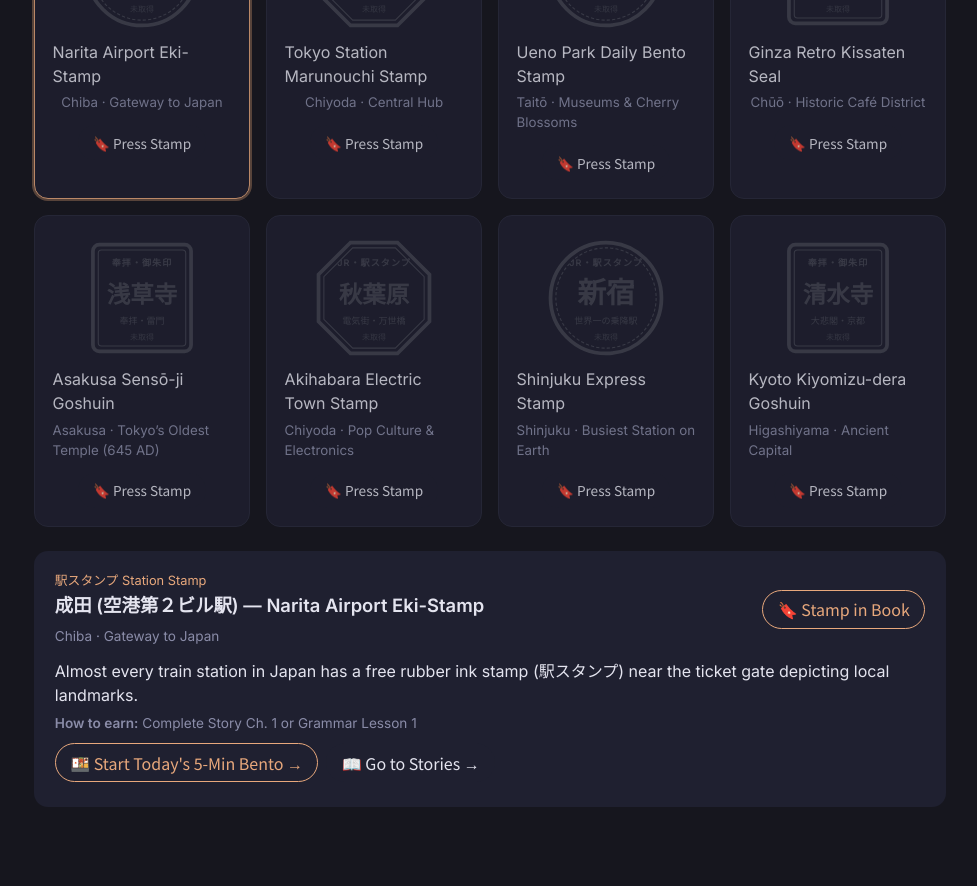
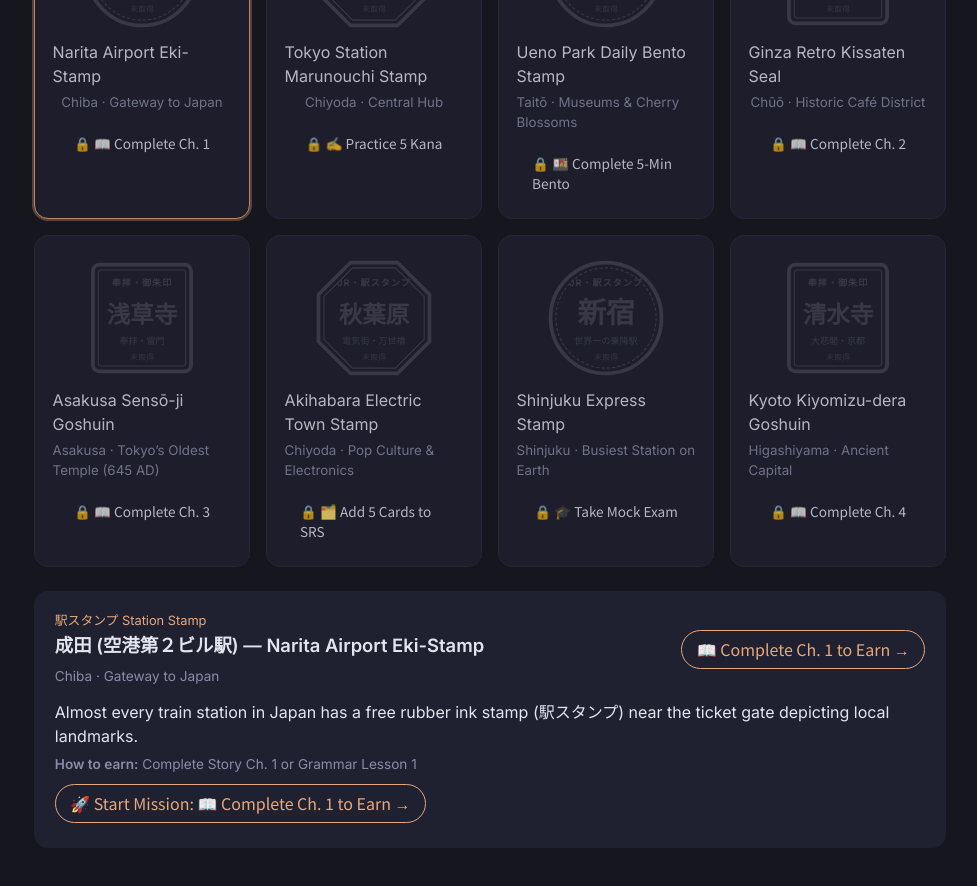
Before and after one commit to janz13/japanese-n5-study, a React (Vite) app: page /#/stamps in a window 1280 px wide. Shown: the part 340-1226 px from the top of the page, without its empty margins (150-1127 px from the left). Built offline with nearby package versions, Linux system fonts and the light colour scheme; what ts-fsrs would draw is missing.

Commit message:
fix(stamps): strictly require milestone completion to earn stamps and remove manual bypass buttons

```diff
--- a/src/pages/StampBook.tsx
+++ b/src/pages/StampBook.tsx
@@ -2,7 +2,6 @@ import { useState } from 'react';
 import { Link } from 'react-router-dom';
 import { STAMPS, type StampDef } from '../data/stamps';
 import { todayStr, useStore } from '../lib/store';
-import { playFanfare } from '../lib/sfx';
 import { speak } from '../lib/tts';
 
 export function useEarnedStamps() {
@@ -86,22 +85,34 @@ export function StampSvg({ stamp, unlocked, date }: { stamp: StampDef; unlocked:
   );
 }
 
+function stampToMission(id: string): { to: string; label: string } {
+  switch (id) {
+    case 'ueno':
+      return { to: '/bento', label: '🍱 Complete 5-Min Bento to Earn' };
+    case 'tokyo-eki':
+      return { to: '/kana', label: '✍️ Practice 5 Kana to Earn' };
+    case 'narita':
+      return { to: '/stories/ch1-arrival', label: '📖 Complete Ch. 1 to Earn' };
+    case 'ginza':
+      return { to: '/stories/ch2-cafe', label: '📖 Complete Ch. 2 to Earn' };
+    case 'asakusa':
+      return { to: '/stories/ch3-asakusa', label: '📖 Complete Ch. 3 to Earn' };
+    case 'akihabara':
+      return { to: '/review', label: '🗂️ Add 5 Cards to SRS to Earn' };
+    case 'shinjuku':
+      return { to: '/exam', label: '🎓 Take Mock Exam to Earn' };
+    case 'kyoto':
+      return { to: '/stories/ch4-weekend', label: '📖 Complete Ch. 4 to Earn' };
+    default:
+      return { to: '/bento', label: '🍱 Study to Earn' };
+  }
+}
+
 export default function StampBook() {
   const earned = useEarnedStamps();
-  const { unlockStamp } = useStore();
   const [selected, setSelected] = useState<StampDef>(STAMPS[0]);
-  const [justPressed, setJustPressed] = useState<string | null>(null);
 
   const count = Object.keys(earned).length;
-
-  const pressStamp = (st: StampDef) => {
-    unlockStamp(st.id);
-    setSelected(st);
-    setJustPressed(st.id);
-    playFanfare();
-    speak(st.kanji);
-    setTimeout(() => setJustPressed(null), 600);
-  };
 
   return (
     <div className="page">
@@ -110,19 +121,18 @@ export default function StampBook() {
         <span className="chip on">{count} / {STAMPS.length} Collected</span>
       </div>
       <p className="muted">
-        Collect traditional Japanese temple seals (御朱印) and train station stamps (駅スタンプ) as you complete lessons, stories, and Daily Bentos—or press any seal below to preview its ink.
+        Collect authentic Japanese temple seals (御朱印) and train station stamps (駅スタンプ) by completing your Daily Bento, practicing Kana, reading graded stories, and sitting for the JLPT Mock Exam.
       </p>
 
       <div className="stamp-grid">
         {STAMPS.map((st) => {
           const isUnlocked = !!earned[st.id];
           const isActive = selected.id === st.id;
+          const mission = stampToMission(st.id);
           return (
             <div
               key={st.id}
-              className={`stamp-card ${isUnlocked ? 'unlocked' : 'locked-stamp'} ${isActive ? 'active-stamp' : ''} ${
-                justPressed === st.id ? 'stamp-pop' : ''
-              }`}
+              className={`stamp-card ${isUnlocked ? 'unlocked' : 'locked-stamp'} ${isActive ? 'active-stamp' : ''}`}
               onClick={() => {
                 setSelected(st);
                 speak(st.kanji);
@@ -132,16 +142,14 @@ export default function StampBook() {
               <div className="stamp-title">{st.nameEn}</div>
               <small className="muted">{st.location}</small>
               {!isUnlocked ? (
-                <button
+                <Link
+                  to={mission.to}
                   className="chip small"
-                  style={{ marginTop: '0.4rem' }}
-                  onClick={(e) => {
-                    e.stopPropagation();
-                    pressStamp(st);
-                  }}
+                  style={{ marginTop: '0.4rem', textDecoration: 'none' }}
+                  onClick={(e) => e.stopPropagation()}
                 >
-                  🔖 Press Stamp
-                </button>
+                  🔒 {mission.label.split(' to Earn')[0]}
+                </Link>
               ) : (
                 <span className="ok-text small" style={{ marginTop: '0.4rem' }}>✓ Stamped</span>
               )}
@@ -150,7 +158,10 @@ export default function StampBook() {
         })}
       </div>
 
-      {selected && (
+      {selected && (() => {
+        const isUnlocked = !!earned[selected.id];
+        const mission = stampToMission(selected.id);
+        return (
           <div className="gp" style={{ marginTop: '1.5rem' }}>
             <div className="row-between">
               <div>
@@ -160,22 +171,36 @@ export default function StampBook() {
                 </h2>
                 <p className="muted small">{selected.location}</p>
               </div>
-            {!earned[selected.id] && (
-              <button className="chip on" onClick={() => pressStamp(selected)}>
-                🔖 Stamp in Book
-              </button>
+              <div>
+                {isUnlocked ? (
+                  <span className="chip ok" style={{ fontWeight: 600 }}>
+                    ✓ Stamped {earned[selected.id] ? `(${earned[selected.id]})` : ''}
+                  </span>
+                ) : (
+                  <Link className="chip on" to={mission.to}>
+                    {mission.label} →
+                  </Link>
                 )}
+              </div>
             </div>
             <p>{selected.culturalNote}</p>
             <p className="small muted">
               <b>How to earn:</b> {selected.requirement}
             </p>
             <div className="controls">
-            <Link className="chip on" to="/bento">🍱 Start Today's 5-Min Bento →</Link>
-            <Link className="chip" to="/stories">📖 Go to Stories →</Link>
+              {!isUnlocked ? (
+                <Link className="chip on" to={mission.to}>
+                  🚀 Start Mission: {mission.label} →
+                </Link>
+              ) : (
+                <button className="chip" onClick={() => speak(selected.kanji)}>
+                  🔊 Hear Name Pronunciation
+                </button>
+              )}
             </div>
           </div>
-      )}
+        );
+      })()}
     </div>
   );
 }
```
Lines whose indentation alone changed are shown as unchanged.
